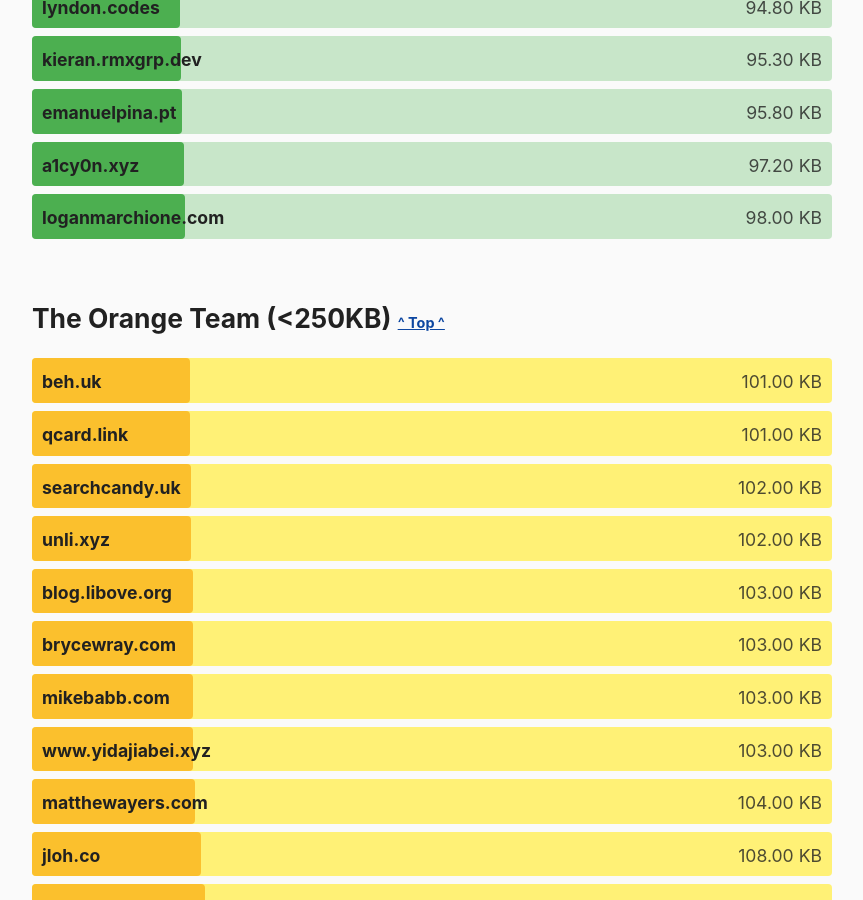
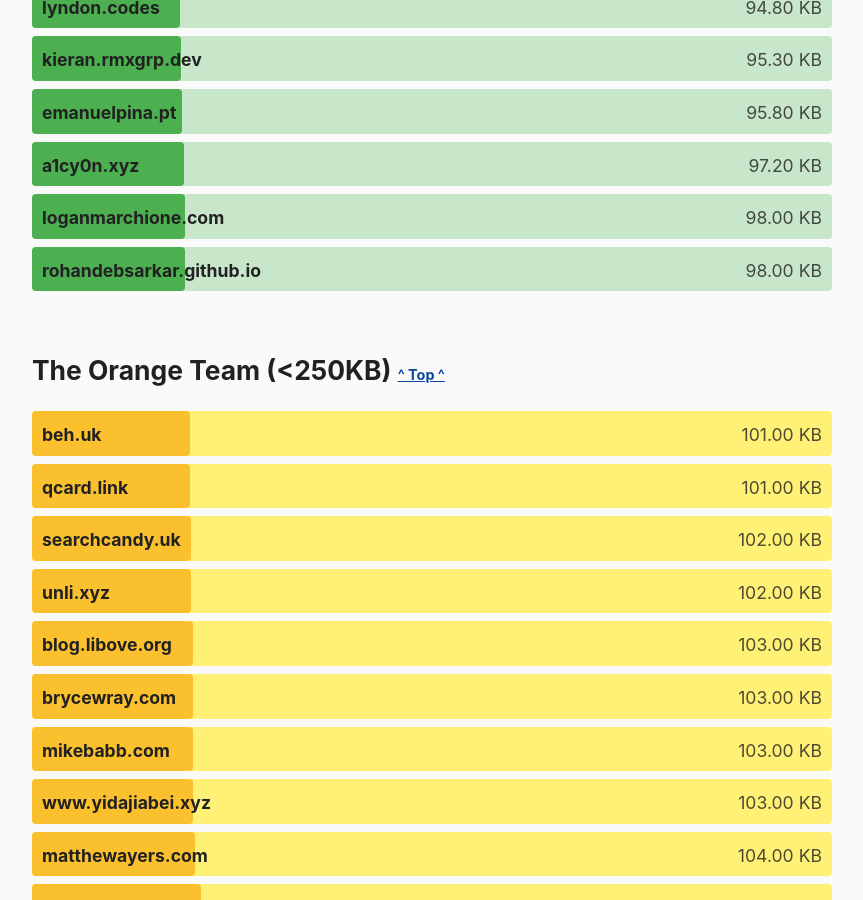
Before and after one commit to kevquirk/512kb.club, a Jekyll site: the page built from index.md, in a window 1280 px wide and 900 px high, scrolled down 17312 px. Shown: the whole window, without its empty margins (208-1071 px from the left). Built offline with Jekyll 4.4.1, drawn with Linux system fonts in a browser that asks for light colours.

Commit message:
add `rohandebsarkar.github.io`

```diff
--- a/_data/sites.yml
+++ b/_data/sites.yml
@@ -2018,6 +2018,11 @@
   size: 243
   last_checked: 2022-04-26
 
+- domain: rohandebsarkar.github.io
+  url: https://rohandebsarkar.github.io/
+  size: 98
+  last_checked: 2022-10-28
+
 - domain: rohitfarmer.github.io
   url: https://rohitfarmer.github.io/
   size: 74.3
```
